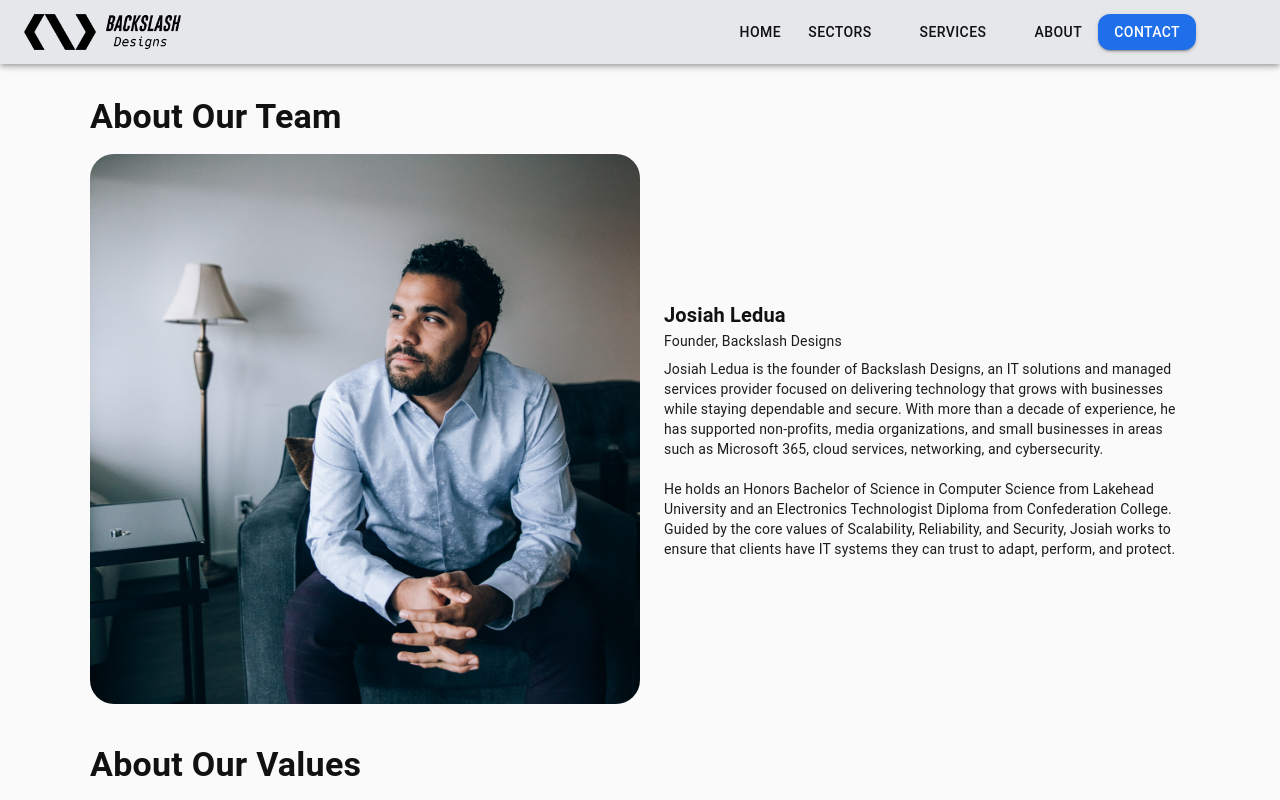
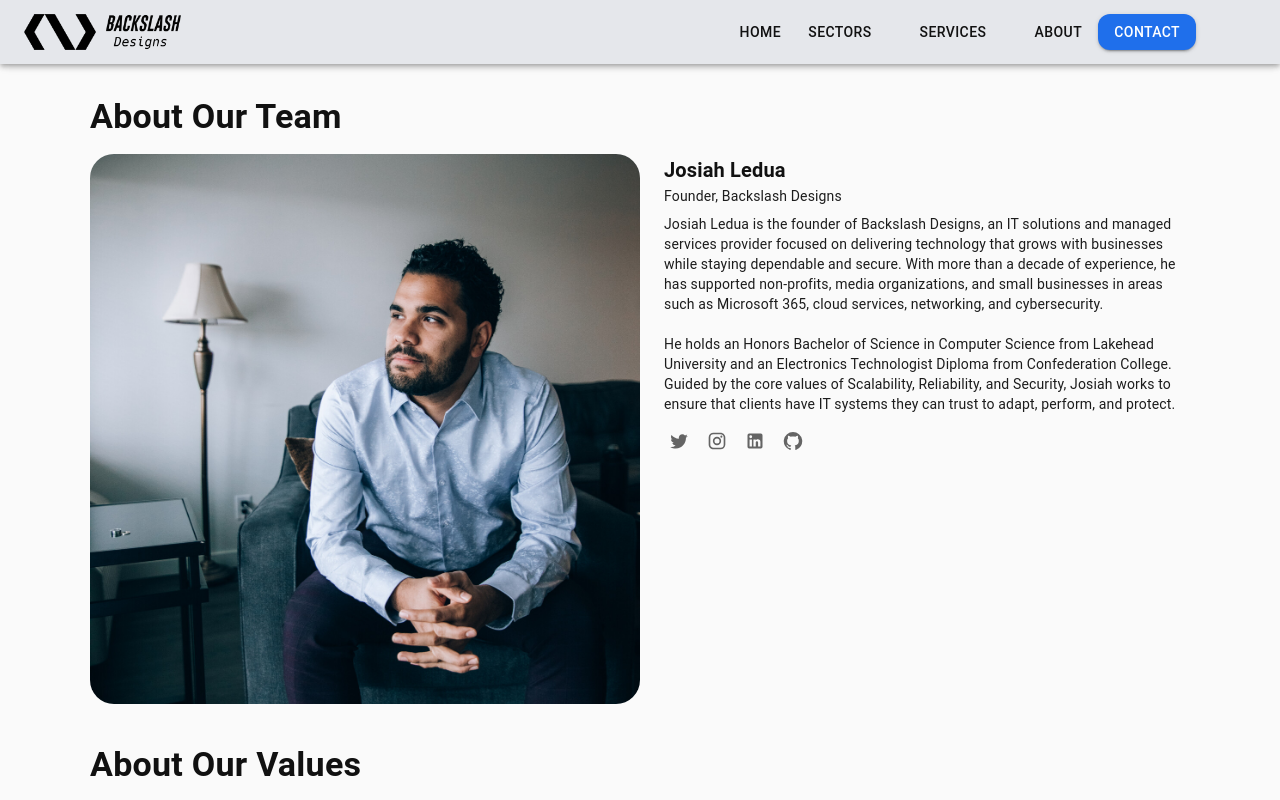
Before and after one commit to Backslash-Designs/backslash-designs.github.io, a React (Vite) app: page /about in a window 1280 px wide. Shown: the top 800 px of the page. Built offline with nearby package versions, Linux system fonts and the light colour scheme; some icons are missing.

Commit message:
feat: enhance Team component; add social media icons with links and improve layout for team member display

```diff
--- a/src/pages/about/Team.jsx
+++ b/src/pages/about/Team.jsx
@@ -1,6 +1,43 @@
 import React from "react";
 import Box from "@mui/material/Box";
 import Typography from "@mui/material/Typography";
+import Stack from "@mui/material/Stack";
+import IconButton from "@mui/material/IconButton";
+import Tooltip from "@mui/material/Tooltip";
+import {
+  GitHub as GitHubIcon,
+  LinkedIn as LinkedInIcon,
+  Instagram as InstagramIcon,
+  Twitter as TwitterIcon, // used for X
+} from "@mui/icons-material";
+
+// Store team members here
+const TEAM = [
+  {
+    name: "Josiah Ledua",
+    title: "Founder, Backslash Designs",
+    photo: "/josiah-ledua.JPEG",
+    bio: [
+      "Josiah Ledua is the founder of Backslash Designs, an IT solutions and managed services provider focused on delivering technology that grows with businesses while staying dependable and secure. With more than a decade of experience, he has supported non-profits, media organizations, and small businesses in areas such as Microsoft 365, cloud services, networking, and cybersecurity.",
+      "He holds an Honors Bachelor of Science in Computer Science from Lakehead University and an Electronics Technologist Diploma from Confederation College. Guided by the core values of Scalability, Reliability, and Security, Josiah works to ensure that clients have IT systems they can trust to adapt, perform, and protect.",
+    ],
+    // Optional social links: add any of these keys with URLs to show icons
+    social: {
+      x: "https://x.com/jbledua",
+      instagram: "https://www.instagram.com/jbledua/",
+      linkedin: "https://www.linkedin.com/in/jbledua/",
+      github: "https://github.com/jbledua",
+    },
+  },
+];
+
+// Map social keys to icons + labels
+const SOCIAL_ICONS = {
+  x: { Icon: TwitterIcon, label: "X (Twitter)" },
+  instagram: { Icon: InstagramIcon, label: "Instagram" },
+  linkedin: { Icon: LinkedInIcon, label: "LinkedIn" },
+  github: { Icon: GitHubIcon, label: "GitHub" },
+};
 
 // Team component for About page
 export default function Team() {
@@ -9,13 +46,17 @@ export default function Team() {
       <Typography variant="h4" sx={{ fontWeight: 700, mb: 2 }}>
         About Our Team
       </Typography>
+
+      {TEAM.map((m) => (
         <Box
+          key={m.name}
           sx={{
             display: "flex",
-          alignItems: { xs: "stretch", sm: "center" },
+            alignItems: { xs: "stretch", sm: "flex-start" }, // was "center"
             gap: 3,
             flexDirection: { xs: "column", sm: "row" },
             textAlign: { xs: "center", sm: "left" },
+            mb: 3,
           }}
         >
           {/* Avatar */}
@@ -34,8 +75,8 @@ export default function Team() {
             }}
           >
             <img
-            src="/josiah-ledua.JPEG"
-            alt="Josiah Ledua"
+              src={m.photo}
+              alt={m.name}
               style={{
                 width: "100%",
                 height: "100%",
@@ -44,20 +85,54 @@ export default function Team() {
               }}
             />
           </Box>
+
           <Box sx={{ flex: 1 }}>
             <Typography variant="h6" sx={{ fontWeight: 700 }}>
-            Josiah Ledua
+              {m.name}
             </Typography>
             <Typography variant="body2" sx={{ mb: 1, opacity: 0.95 }}>
-            Founder, Backslash Designs
+              {m.title}
             </Typography>
             <Typography variant="body2" sx={{ opacity: 0.95 }}>
-            Josiah Ledua is the founder of Backslash Designs, an IT solutions and managed services provider focused on delivering technology that grows with businesses while staying dependable and secure. With more than a decade of experience, he has supported non-profits, media organizations, and small businesses in areas such as Microsoft 365, cloud services, networking, and cybersecurity.
-            <br /><br />
-            He holds an Honors Bachelor of Science in Computer Science from Lakehead University and an Electronics Technologist Diploma from Confederation College. Guided by the core values of Scalability, Reliability, and Security, Josiah works to ensure that clients have IT systems they can trust to adapt, perform, and protect.
+              {m.bio[0]}
+              <br />
+              <br />
+              {m.bio[1]}
             </Typography>
+
+            {/* Social icons row */}
+            {m.social && Object.keys(m.social).length > 0 && (
+              <Stack
+                direction="row"
+                spacing={1}
+                sx={{ mt: 1.5, justifyContent: { xs: "center", sm: "flex-start" } }}
+              >
+                {Object.entries(m.social).map(([key, url]) => {
+                  if (!url) return null;
+                  const meta = SOCIAL_ICONS[key];
+                  if (!meta) return null;
+                  const { Icon, label } = meta;
+                  return (
+                    <Tooltip title={label} key={key}>
+                      <IconButton
+                        component="a"
+                        href={url}
+                        target="_blank"
+                        rel="noopener noreferrer"
+                        size="small"
+                        aria-label={`${m.name} on ${label}`}
+                        sx={{ color: (t) => t.palette.text.secondary }}
+                      >
+                        <Icon fontSize="small" />
+                      </IconButton>
+                    </Tooltip>
+                  );
+                })}
+              </Stack>
+            )}
           </Box>
         </Box>
+      ))}
     </Box>
   );
 }
```
Lines whose indentation alone changed are shown as unchanged.
